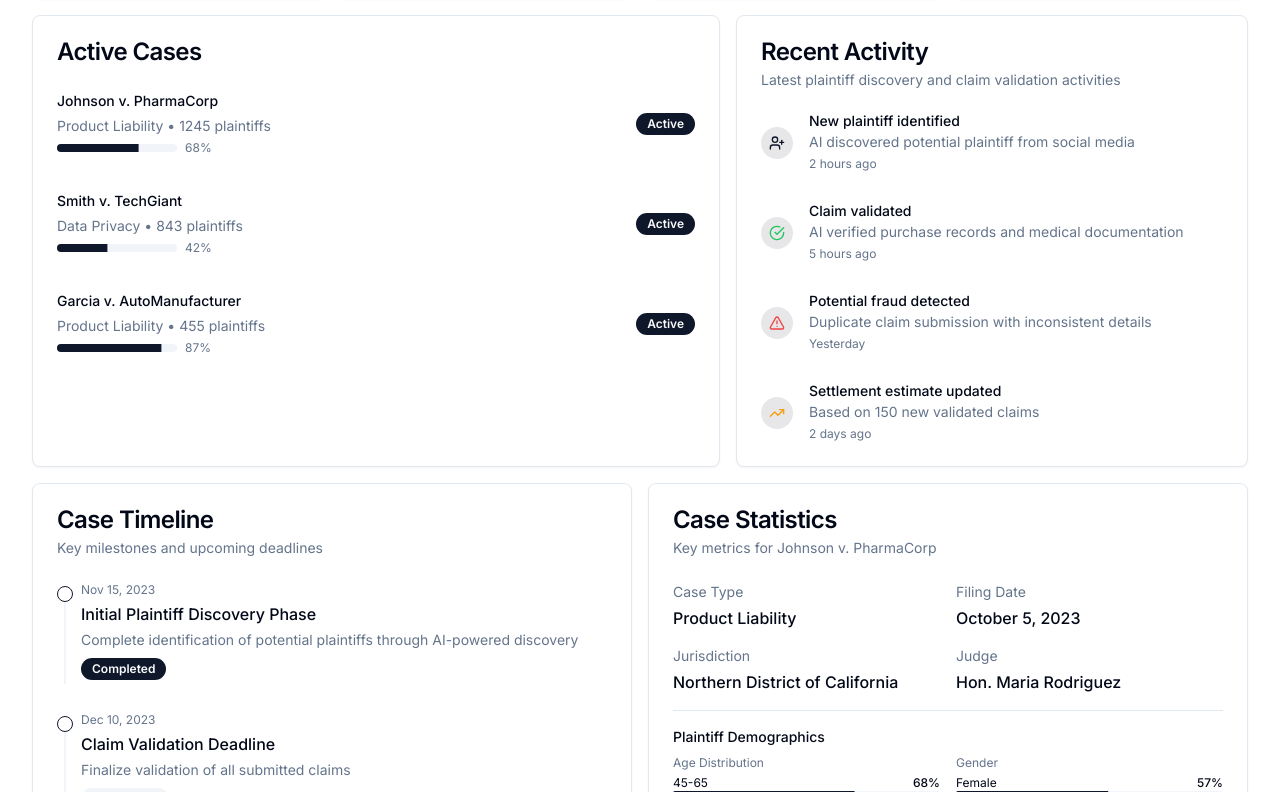
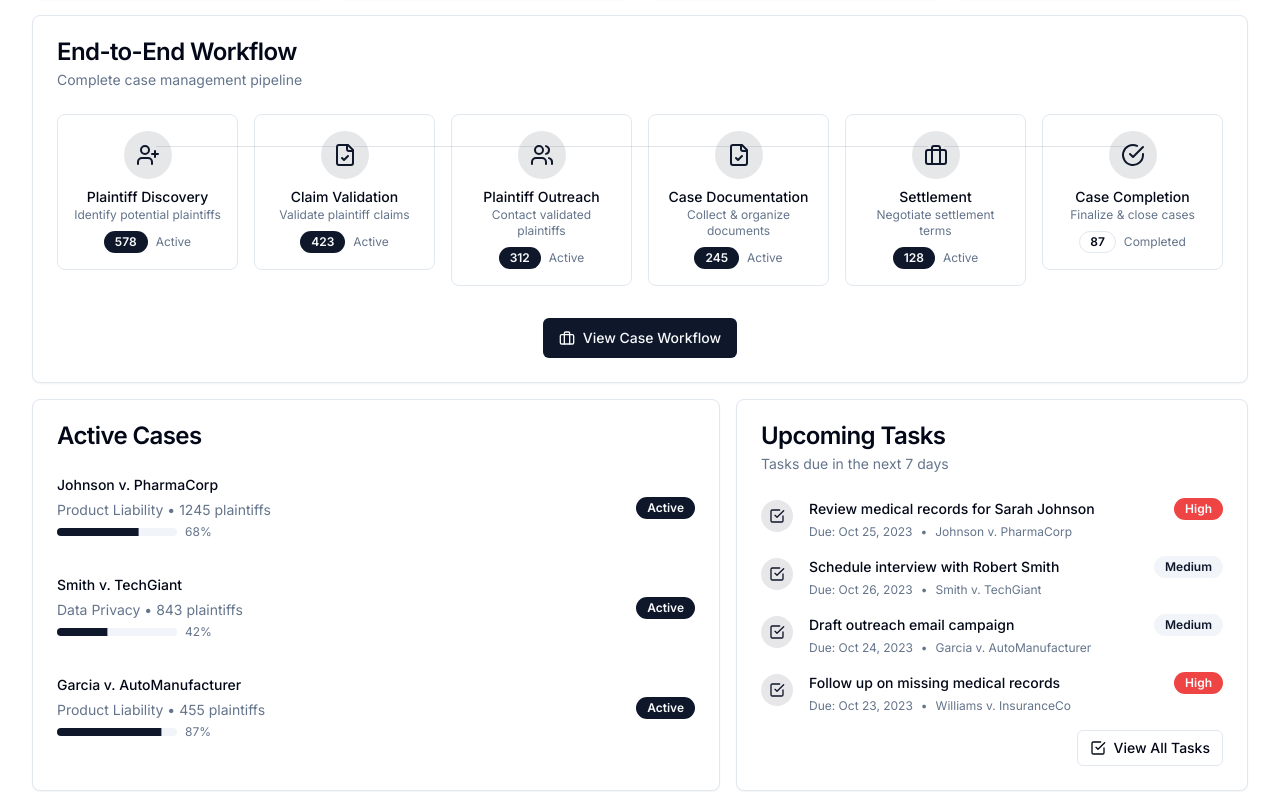
Before and after one commit to dzodze00/claimlylawyer, a Next.js app: page /dashboard in a window 1280 px wide. Shown: the part 368-1160 px from the top of the page. Built offline with nearby package versions, Linux system fonts and the light colour scheme.

Commit message:
Update page.tsx

```diff
--- a/app/dashboard/page.tsx
+++ b/app/dashboard/page.tsx
@@ -1,4 +1,13 @@
-import { Activity, AlertTriangle, FileCheck, TrendingUp, Users, UserPlus, CheckCircle } from "lucide-react"
+import {
+  AlertTriangle,
+  FileCheck,
+  TrendingUp,
+  Users,
+  UserPlus,
+  CheckCircle,
+  Briefcase,
+  CheckSquare,
+} from "lucide-react"
 import { Badge } from "@/components/ui/badge"
 import { Button } from "@/components/ui/button"
 import { Card, CardContent, CardDescription, CardHeader, CardTitle } from "@/components/ui/card"
@@ -13,9 +22,11 @@ export default function DashboardPage() {
       <div className="flex items-center justify-between space-y-2">
         <h2 className="text-3xl font-bold tracking-tight">Dashboard</h2>
         <div className="flex items-center space-x-2">
-          <Button>
-            <Activity className="mr-2 h-4 w-4" />
-            Active Cases
+          <Button asChild>
+            <Link href="/dashboard/workflow">
+              <Briefcase className="mr-2 h-4 w-4" />
+              Case Workflow
+            </Link>
           </Button>
         </div>
       </div>
@@ -85,6 +96,98 @@ export default function DashboardPage() {
               </CardContent>
             </Card>
           </div>
+
+          <Card>
+            <CardHeader>
+              <CardTitle>End-to-End Workflow</CardTitle>
+              <CardDescription>Complete case management pipeline</CardDescription>
+            </CardHeader>
+            <CardContent>
+              <div className="space-y-8">
+                <div className="grid grid-cols-6 gap-4">
+                  {[
+                    {
+                      title: "Plaintiff Discovery",
+                      icon: UserPlus,
+                      description: "Identify potential plaintiffs",
+                      link: "/dashboard/discovery",
+                      count: 578,
+                      status: "Active",
+                    },
+                    {
+                      title: "Claim Validation",
+                      icon: FileCheck,
+                      description: "Validate plaintiff claims",
+                      link: "/dashboard/claims",
+                      count: 423,
+                      status: "Active",
+                    },
+                    {
+                      title: "Plaintiff Outreach",
+                      icon: Users,
+                      description: "Contact validated plaintiffs",
+                      link: "/dashboard/marketing",
+                      count: 312,
+                      status: "Active",
+                    },
+                    {
+                      title: "Case Documentation",
+                      icon: FileCheck,
+                      description: "Collect & organize documents",
+                      link: "/dashboard/claims",
+                      count: 245,
+                      status: "Active",
+                    },
+                    {
+                      title: "Settlement",
+                      icon: Briefcase,
+                      description: "Negotiate settlement terms",
+                      link: "/dashboard/analytics",
+                      count: 128,
+                      status: "Active",
+                    },
+                    {
+                      title: "Case Completion",
+                      icon: CheckCircle,
+                      description: "Finalize & close cases",
+                      link: "/dashboard/workflow",
+                      count: 87,
+                      status: "Completed",
+                    },
+                  ].map((stage, i) => (
+                    <div key={i} className="relative">
+                      {i > 0 && (
+                        <div className="absolute left-0 top-8 -ml-[calc(50%+8px)] w-full border-t border-muted-foreground/20" />
+                      )}
+                      <Link href={stage.link}>
+                        <div className="flex flex-col items-center rounded-lg border p-4 text-center transition-colors hover:bg-muted">
+                          <div className="mb-2 flex h-12 w-12 items-center justify-center rounded-full bg-primary/10 text-primary">
+                            <stage.icon className="h-6 w-6" />
+                          </div>
+                          <h3 className="text-sm font-medium">{stage.title}</h3>
+                          <p className="text-xs text-muted-foreground">{stage.description}</p>
+                          <div className="mt-2 flex items-center justify-center space-x-2">
+                            <Badge variant={stage.status === "Active" ? "default" : "outline"}>{stage.count}</Badge>
+                            <span className="text-xs text-muted-foreground">{stage.status}</span>
+                          </div>
+                        </div>
+                      </Link>
+                    </div>
+                  ))}
+                </div>
+
+                <div className="flex justify-center">
+                  <Button asChild>
+                    <Link href="/dashboard/workflow">
+                      <Briefcase className="mr-2 h-4 w-4" />
+                      View Case Workflow
+                    </Link>
+                  </Button>
+                </div>
+              </div>
+            </CardContent>
+          </Card>
+
           <div className="grid gap-4 md:grid-cols-2 lg:grid-cols-7">
             <Card className="col-span-4">
               <CardHeader>
@@ -96,11 +199,65 @@ export default function DashboardPage() {
             </Card>
             <Card className="col-span-3">
               <CardHeader>
-                <CardTitle>Recent Activity</CardTitle>
-                <CardDescription>Latest plaintiff discovery and claim validation activities</CardDescription>
+                <CardTitle>Upcoming Tasks</CardTitle>
+                <CardDescription>Tasks due in the next 7 days</CardDescription>
               </CardHeader>
               <CardContent>
-                <RecentActivity />
+                <div className="space-y-4">
+                  {[
+                    {
+                      title: "Review medical records for Sarah Johnson",
+                      dueDate: "Oct 25, 2023",
+                      priority: "High",
+                      case: "Johnson v. PharmaCorp",
+                    },
+                    {
+                      title: "Schedule interview with Robert Smith",
+                      dueDate: "Oct 26, 2023",
+                      priority: "Medium",
+                      case: "Smith v. TechGiant",
+                    },
+                    {
+                      title: "Draft outreach email campaign",
+                      dueDate: "Oct 24, 2023",
+                      priority: "Medium",
+                      case: "Garcia v. AutoManufacturer",
+                    },
+                    {
+                      title: "Follow up on missing medical records",
+                      dueDate: "Oct 23, 2023",
+                      priority: "High",
+                      case: "Williams v. InsuranceCo",
+                    },
+                  ].map((task, i) => (
+                    <div key={i} className="flex items-start space-x-4">
+                      <div className="mt-0.5 rounded-full bg-primary/10 p-2 text-primary">
+                        <CheckSquare className="h-4 w-4" />
+                      </div>
+                      <div className="flex-1 space-y-1">
+                        <div className="flex items-center justify-between">
+                          <p className="text-sm font-medium">{task.title}</p>
+                          <Badge variant={task.priority === "High" ? "destructive" : "secondary"}>
+                            {task.priority}
+                          </Badge>
+                        </div>
+                        <div className="flex items-center text-xs text-muted-foreground">
+                          <span>Due: {task.dueDate}</span>
+                          <span className="mx-2">•</span>
+                          <span>{task.case}</span>
+                        </div>
+                      </div>
+                    </div>
+                  ))}
+                  <div className="flex justify-end">
+                    <Button variant="outline" size="sm" asChild>
+                      <Link href="/dashboard/tasks">
+                        <CheckSquare className="mr-2 h-4 w-4" />
+                        View All Tasks
+                      </Link>
+                    </Button>
+                  </div>
+                </div>
               </CardContent>
             </Card>
           </div>
@@ -286,7 +443,7 @@ function CaseList() {
       {cases.map((c) => (
         <div key={c.id} className="flex items-center">
           <div className="ml-4 space-y-1">
-            <Link href="/dashboard/discovery" className="text-sm font-medium leading-none hover:underline">
+            <Link href="/dashboard/workflow" className="text-sm font-medium leading-none hover:underline">
               {c.name}
             </Link>
             <p className="text-sm text-muted-foreground">
@@ -305,57 +462,3 @@ function CaseList() {
     </div>
   )
 }
-
-function RecentActivity() {
-  const activities = [
-    {
-      id: 1,
-      action: "New plaintiff identified",
-      details: "AI discovered potential plaintiff from social media",
-      time: "2 hours ago",
-    },
-    {
-      id: 2,
-      action: "Claim validated",
-      details: "AI verified purchase records and medical documentation",
-      time: "5 hours ago",
-    },
-    {
-      id: 3,
-      action: "Potential fraud detected",
-      details: "Duplicate claim submission with inconsistent details",
-      time: "Yesterday",
-    },
-    {
-      id: 4,
-      action: "Settlement estimate updated",
-      details: "Based on 150 new validated claims",
-      time: "2 days ago",
-    },
-  ]
-
-  return (
-    <div className="space-y-8">
-      {activities.map((activity) => (
-        <div key={activity.id} className="flex items-center">
-          <div className="mr-4 rounded-full bg-primary/10 p-2">
-            {activity.id === 1 ? (
-              <UserPlus className="h-4 w-4 text-primary" />
-            ) : activity.id === 2 ? (
-              <CheckCircle className="h-4 w-4 text-green-500" />
-            ) : activity.id === 3 ? (
-              <AlertTriangle className="h-4 w-4 text-red-500" />
-            ) : (
-              <TrendingUp className="h-4 w-4 text-amber-500" />
-            )}
-          </div>
-          <div className="space-y-1">
-            <p className="text-sm font-medium leading-none">{activity.action}</p>
-            <p className="text-sm text-muted-foreground">{activity.details}</p>
-            <p className="text-xs text-muted-foreground">{activity.time}</p>
-          </div>
-        </div>
-      ))}
-    </div>
-  )
-}
```
